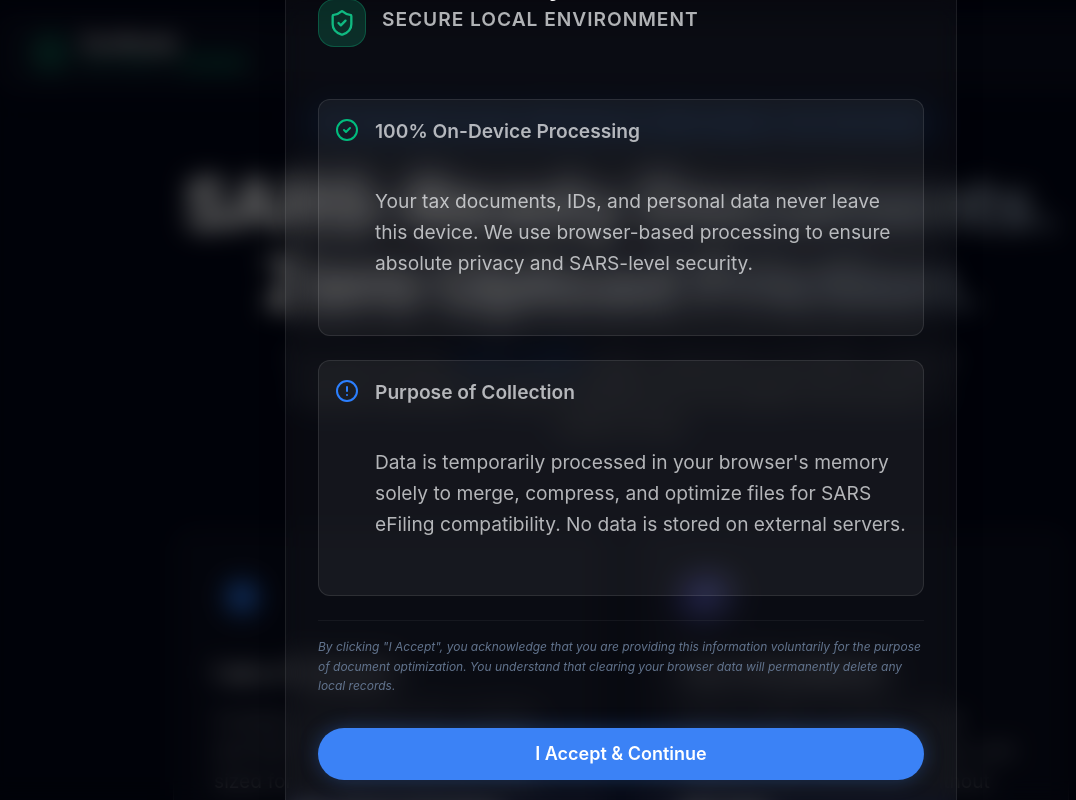
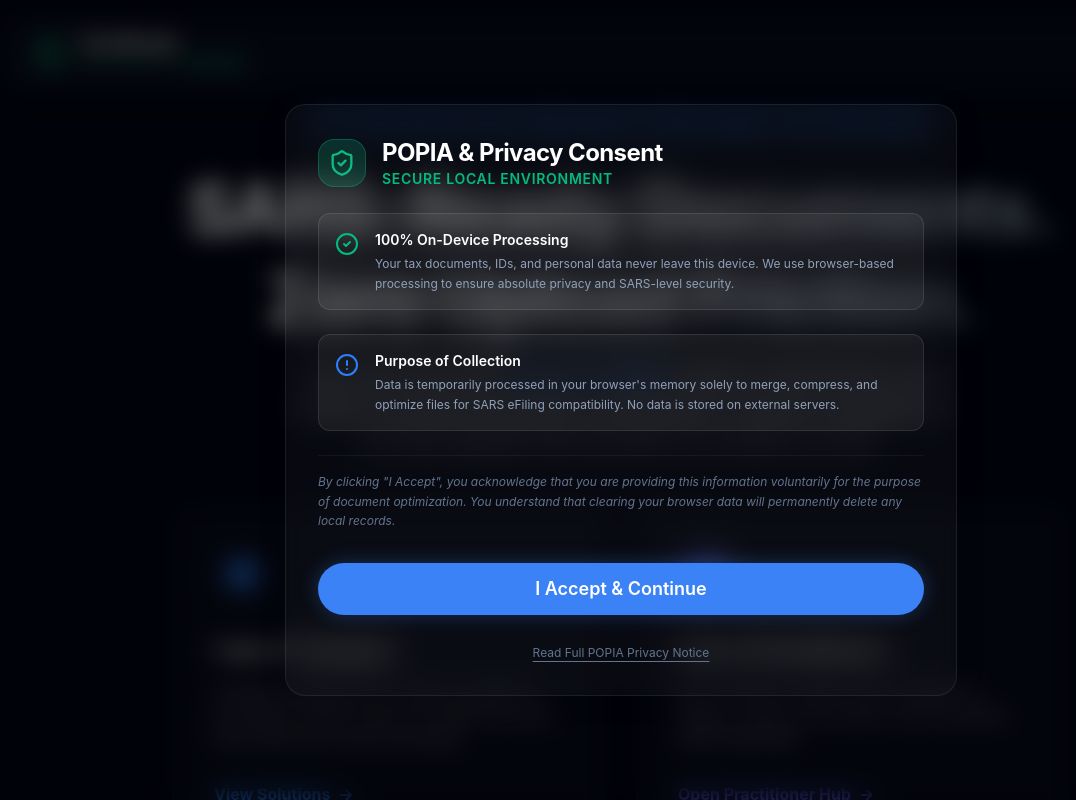
Before and after one commit to nightshiftlabsza/eFilingDocReady, a React (Vite) app: page / in a window 1280 px wide. Shown: the top 800 px of the page, without its empty margins (19-1095 px from the left). Built offline with nearby package versions, Linux system fonts and the light colour scheme.

Commit message:
fix: move global p/h1 to @layer base ΓÇö fixes ultrawide text scale + page title

```diff
--- a/index.html
+++ b/index.html
@@ -4,7 +4,10 @@
     <meta charset="UTF-8" />
     <link rel="icon" type="image/svg+xml" href="/vite.svg" />
     <meta name="viewport" content="width=device-width, initial-scale=1.0" />
-    <title>docready-v3</title>
+    <meta name="description" content="Compress and merge documents for SARS eFiling. 100% on-device — your files never leave your browser." />
+    <meta name="theme-color" content="#154734" />
+    <link rel="manifest" href="/manifest.json" />
+    <title>DocReady — SARS eFiling Doc Prep</title>
   </head>
   <body>
     <div id="root"></div>
--- a/src/App.css
+++ b/src/App.css
@@ -135,12 +135,20 @@
   border: 1px solid rgba(59, 130, 246, 0.2);
 }
 
+/*
+ * h1 and p are placed in @layer base so that Tailwind utility classes
+ * (text-xs, text-sm, text-2xl, mb-4, etc.) properly override them.
+ * Unlayered CSS always beats @layer utilities — keeping these global was
+ * the root cause of oversized modal text on ultrawide monitors.
+ */
+@layer base {
   h1 {
     font-size: var(--h1-size);
     font-weight: 800;
     line-height: 1.1;
     margin-bottom: 1.5rem;
     letter-spacing: -0.02em;
+    /* Gradient text for hero headings — overridden by Tailwind bg-* utilities */
     background: var(--gradient-text);
     -webkit-background-clip: text;
     -webkit-text-fill-color: transparent;
@@ -148,14 +156,12 @@
   }
 
   p {
+    /* Base fluid size — overridden by any Tailwind text-* utility */
     font-size: var(--p-size);
     color: var(--text-color);
-  opacity: 0.7;
     line-height: 1.6;
-  margin-bottom: 2.5rem;
-  max-width: 700px;
-  margin-left: auto;
-  margin-right: auto;
+    /* No global margin/max-width/opacity — Tailwind utilities handle those per-component */
+  }
 }
 
 .disclaimer {
```
Lines whose indentation alone changed are shown as unchanged.
